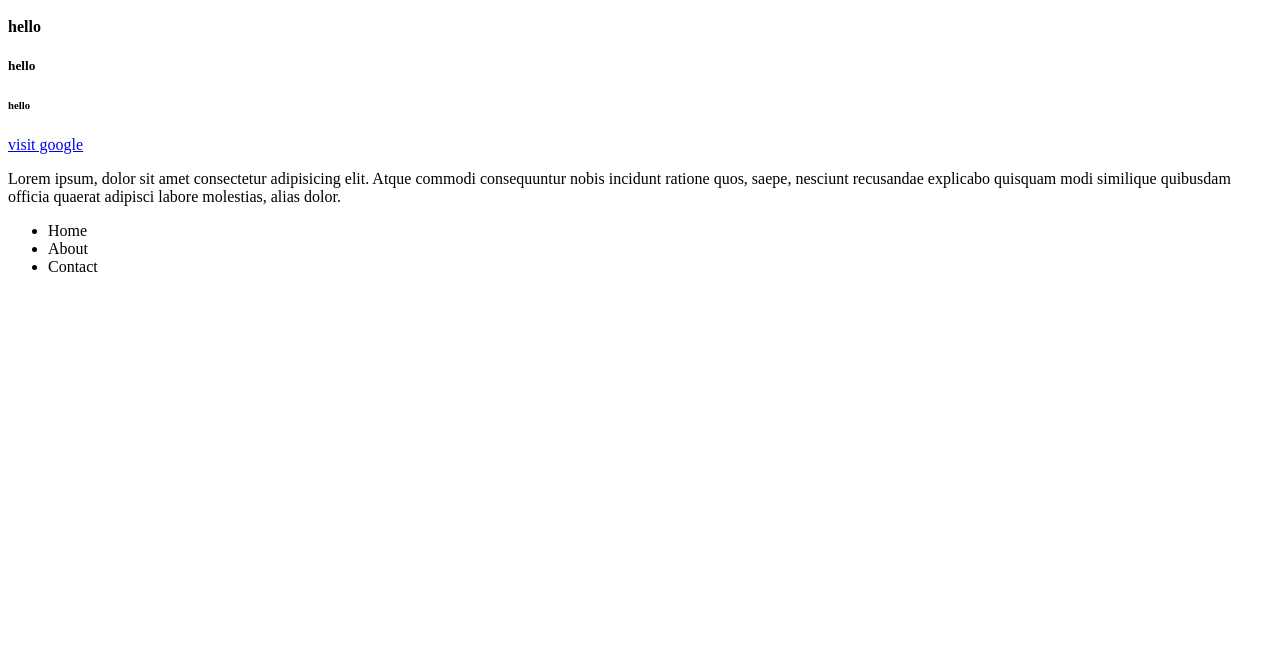
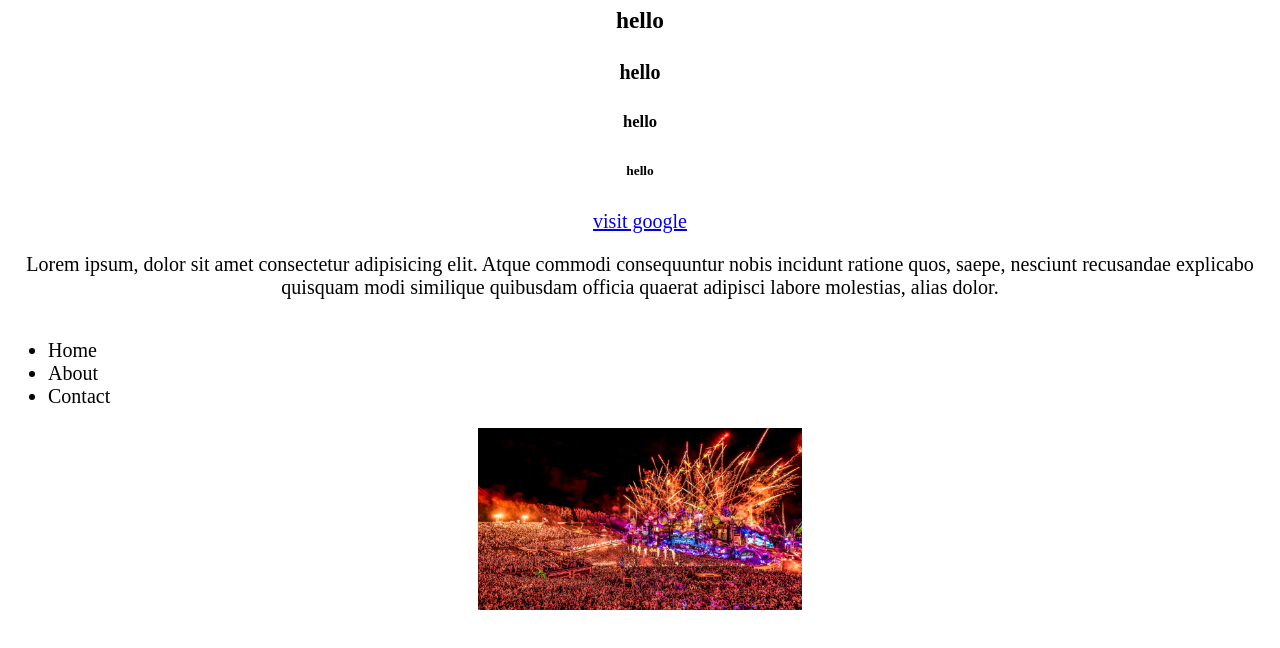
Before and after one commit to ChrisBerg03/this-is-a-test, a plain HTML site: page index.html in a window 1280 px wide. Shown: the part 152-800 px from the top of the page. Drawn offline with Linux system fonts and the light colour scheme.

Commit message:
added image, css and list

```diff
--- a/index.html
+++ b/index.html
@@ -4,6 +4,7 @@
         <meta charset="UTF-8" />
         <meta name="viewport" content="width=device-width, initial-scale=1.0" />
         <title>First webpage</title>
+        <link rel="stylesheet" href="styles.css" />
     </head>
     <body>
         <h1>hello</h1>
@@ -16,15 +17,20 @@
         <a href="https://www.google.com/" target="_blank">visit google</a>
 
         <p>
-      Lorem ipsum, dolor sit amet consectetur adipisicing elit. Atque commodi
-      consequuntur nobis incidunt ratione quos, saepe, nesciunt recusandae
-      explicabo quisquam modi similique quibusdam officia quaerat adipisci
-      labore molestias, alias dolor.
+            Lorem ipsum, dolor sit amet consectetur adipisicing elit. Atque
+            commodi consequuntur nobis incidunt ratione quos, saepe, nesciunt
+            recusandae explicabo quisquam modi similique quibusdam officia
+            quaerat adipisci labore molestias, alias dolor.
         </p>
+
+        <div>
             <ul>
                 <li>Home</li>
                 <li>About</li>
                 <li>Contact</li>
             </ul>
+
+            <img src="images/thing.jpg" alt="A dope picture" />
+        </div>
     </body>
 </html>
--- /dev/null
+++ b/styles.css
@@ -0,0 +1,21 @@
+body {
+    background-color: white;
+    font-size: 20px;
+    text-align: center;
+}
+ul {
+    display:inline-block;
+    text-align:left;
+
+}
+
+img {
+    flex: 0;
+    width: 324px;
+    margin: 0 auto;
+}
+
+div {
+    display: flex;
+    flex-direction: column;
+}
```
Also changed, not shown: images/thing.jpg (added). Lines whose indentation alone changed are shown as unchanged.
